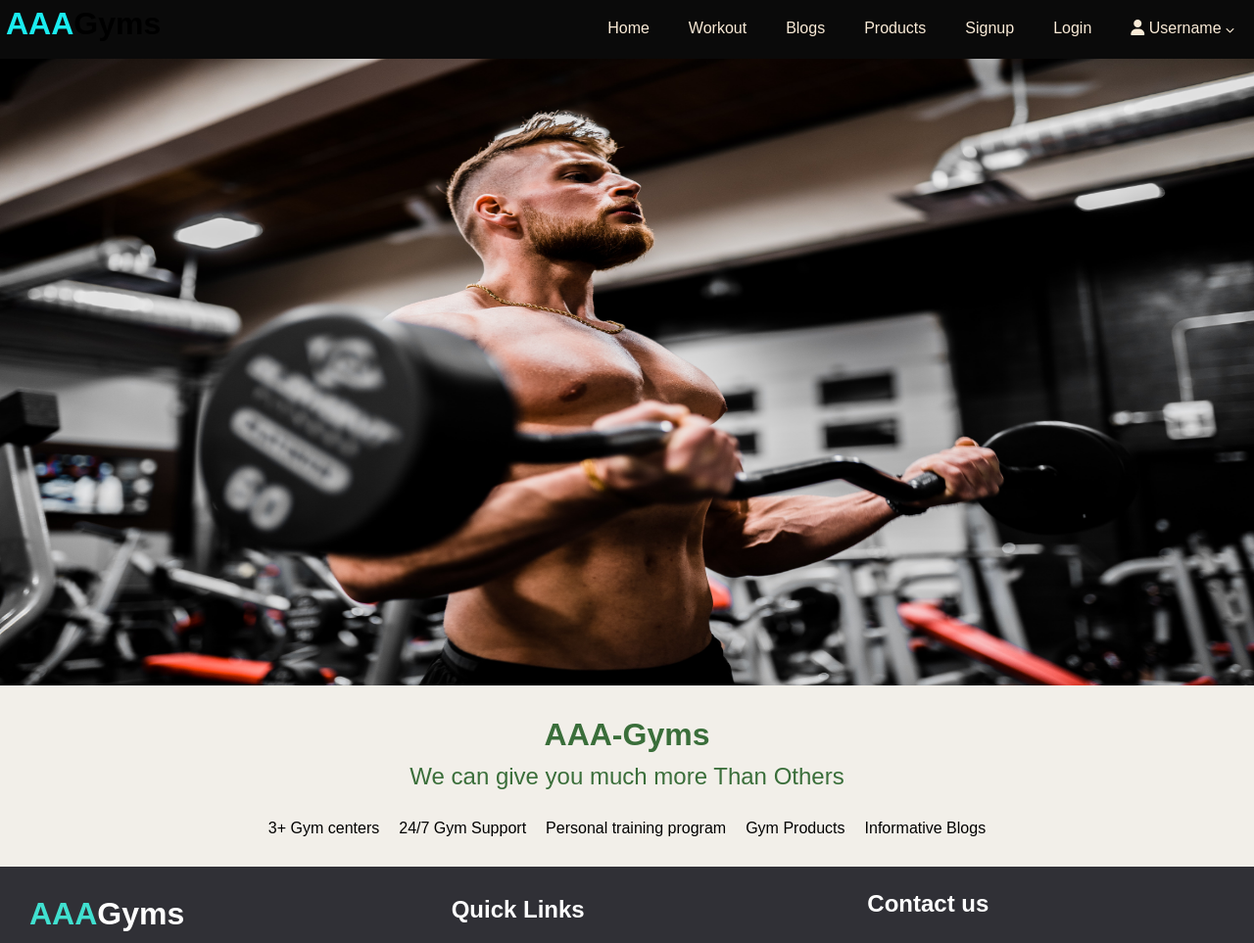
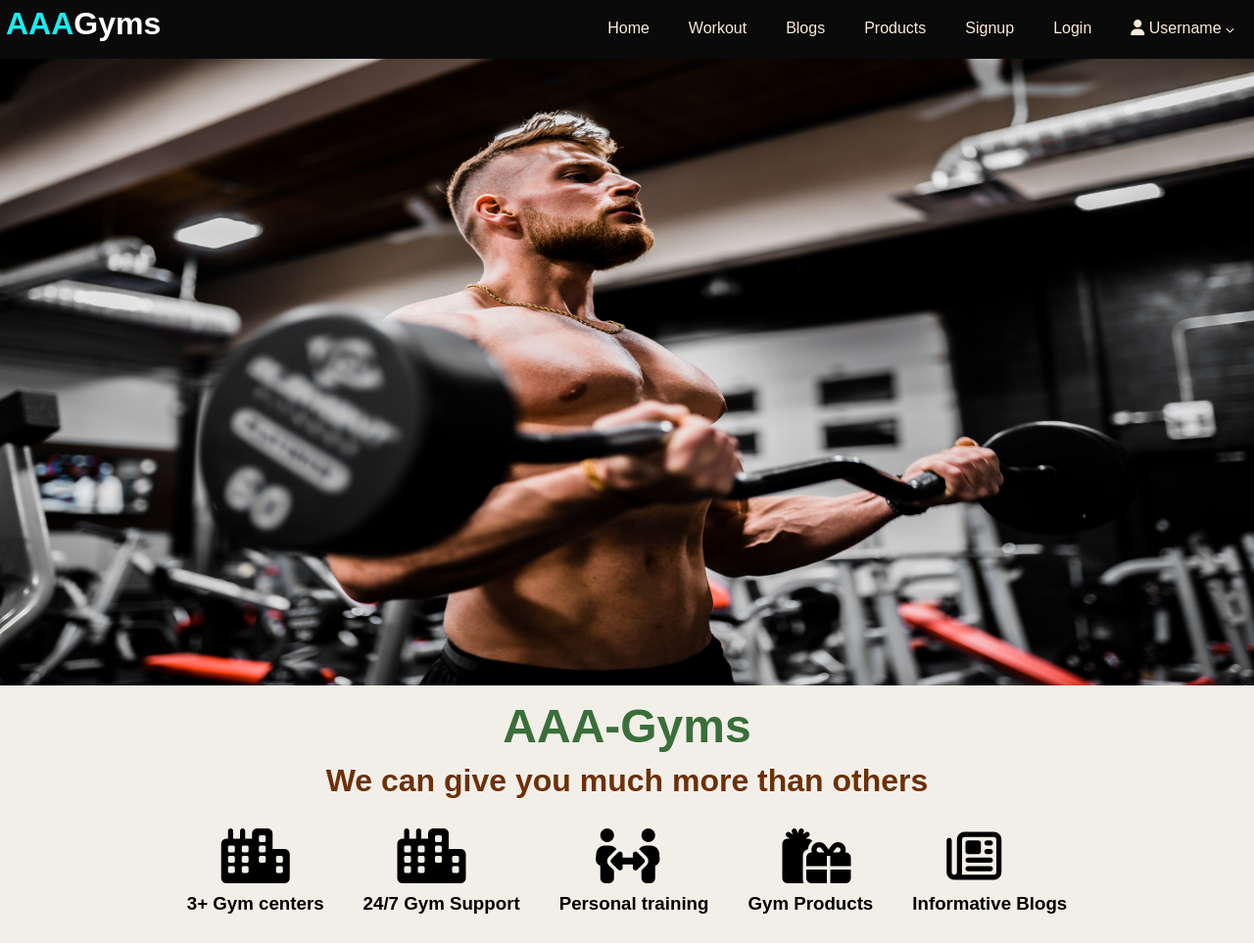
Before and after one commit to AdityaVernekar/AAA-Gyms, a PHP site: page /AAA-Gyms/ in a window 1280 px wide. Shown: the top 963 px of the page at 98% size. Run offline with PHP 8.4, Linux system fonts and the light colour scheme; some libraries are stand-ins or nearby versions.

Commit message:
changes in homepage

```diff
--- a/assets/css/style.css
+++ b/assets/css/style.css
@@ -25,7 +25,7 @@ a:hover{
 }
 .btn{
     padding: .7rem 1rem;
-    background: teal;
+    background: rgb(1, 8, 8);
     color: white;
     border: 1px solid transparent;
     border-radius: 6px;
@@ -85,6 +85,7 @@ header .logo{
 }
 header .logo-text{
     margin: 0px;
+    color: white;
 }
 header .logo-text span{
     color: #1aecf0;
@@ -139,7 +140,7 @@ header ul li a:hover{
     font-family: 'Anton', sans-serif;
     margin: 0px;
 }
-* {box-sizing:border-box}
+/* * {box-sizing:border-box} */
 
 /* Slideshow container */
 .slideshow-container {
@@ -171,6 +172,11 @@ header ul li a:hover{
   to {opacity: 1}
 }
 /* features */
+/* .centers{
+
+    background: rgb(200,199,207);
+background: linear-gradient(90deg, rgba(200,199,207,1) 0%, rgba(3,4,2,0.37048322747067575) 52%, rgba(156,161,162,1) 100%);
+} */
 .centers ul{
     display: flex;
     flex-direction: row;
@@ -180,22 +186,39 @@ header ul li a:hover{
 }
 .text-center{
     text-align: center;
-    font-size: 2rem;
+    font-size: 3rem;
     color: #3a6e3a;
 }
 .muchmore{
     text-align: center;
-    font-size: 1.5rem;
-    color: #3a6e3a;
+    font-size: 2rem;
+    color: #6d3008;
+    font-weight: bold;
 }
 .centers ul li {
     list-style: none;
     margin: 10px;
 }
-
+.large{
+    font-size: 3.5rem;
+    margin-left: 45px;
+}
+/* registeration advertisement */
+.ad_register{
+    margin: 0px 0px;
+    margin-bottom: 20px;
+    background: url("../images/add_bg.jpg");
+    background-size: cover;
+    padding: 70px;
+}
+.add{
+    left: 618px;
+    top: 30px;
+    position: relative;
+}
 /* footer */
 .footer{
-    background: #303036;
+    background: #000000;
     color: #d3d3d3;
     height: 350px;
     position: relative;
--- a/components/footer.php
+++ b/components/footer.php
@@ -35,8 +35,8 @@
                         <i class="fas fa-paper-plane"></i>Submit</button>
                 </form>
             </div>
-        </div>
-        <div class="footer-bottom">
-            &copy; BlogsforBlogs|All rights Reserved
+            <div class="footer-bottom">
+                &copy; BlogsforBlogs|All rights Reserved
+            </div>
         </div>
     </div>
--- a/index.php
+++ b/index.php
@@ -35,18 +35,21 @@
 
 
     </div>
-    <br>
 
    <div class="centers">
        <h2 class="text-center">AAA-Gyms</h2>
-       <p class="muchmore">We can give you much more Than Others</p>
+       <p class="muchmore">We can give you much more than others</p>
        <ul>
-           <li>3+ Gym centers</li>
-              <li>24/7 Gym Support</li>
-              <li>Personal training program</li>
-              <li>Gym Products</li>
-              <li>Informative Blogs</li>
+           <li><i class="fas fa-city large"></i><br><h3>3+ Gym centers</h3></li>
+              <li><i class="fas fa-city large"></i><br><h3>24/7 Gym Support</h3></li>
+              <li><i class="fas fa-people-arrows large"></i><br><h3>Personal training</h3></li>
+              <li><i class="fas fa-gifts large"></i><br><h3>Gym Products</h3></li>
+              <li><i class="far fa-newspaper large"></i><br><h3>Informative Blogs</h3></li>
        </ul>
+   </div>
+   <div class="ad_register">
+       <h2 class="text-center" style="color: black;">Register Now to Join AAA-Gyms</h2>
+         <a href="register.php" class="btn add">Register</a>
    </div>
 
    <?php include("components/footer.php");?>
```
Also changed, not shown: 1 other file.
